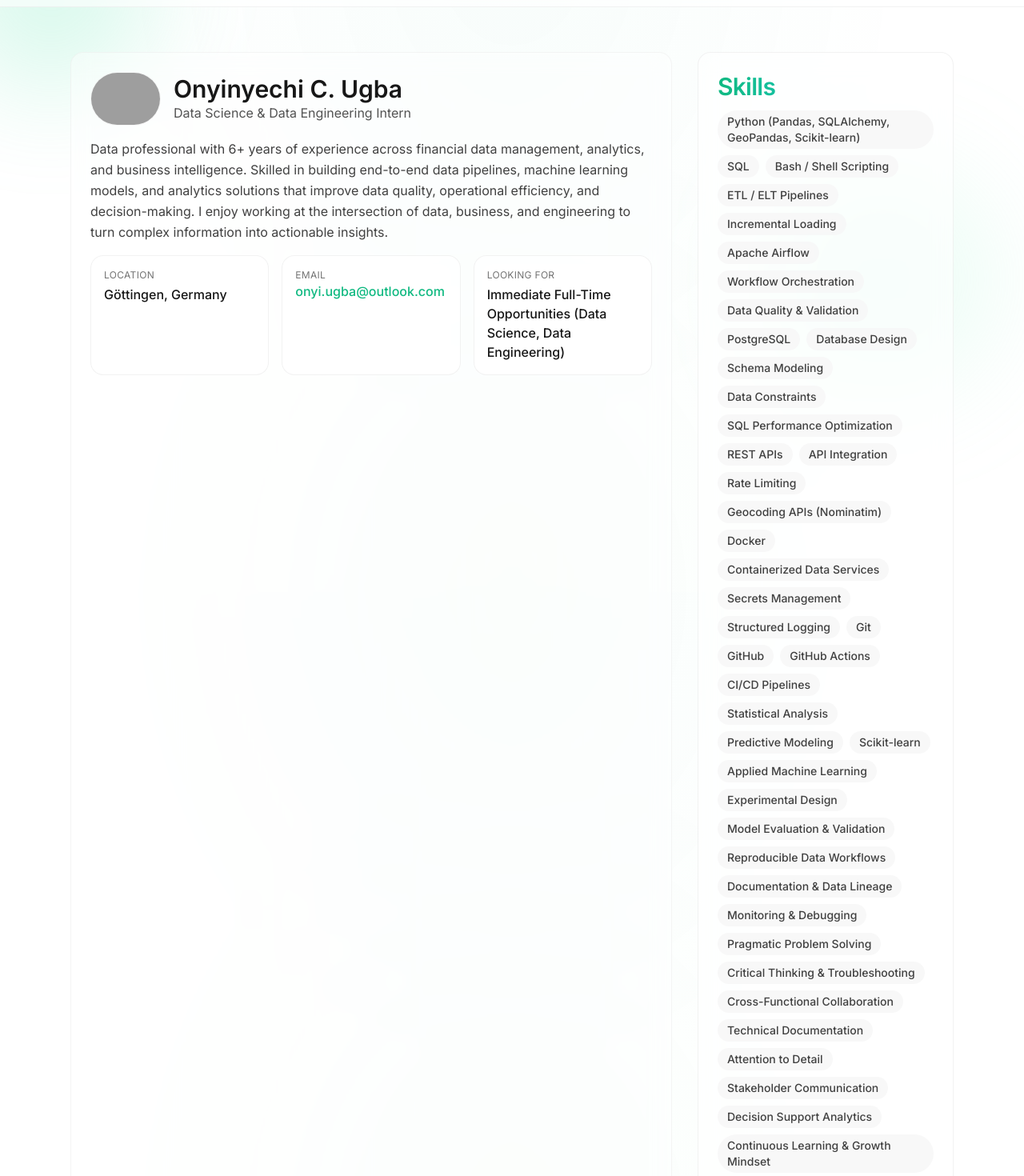
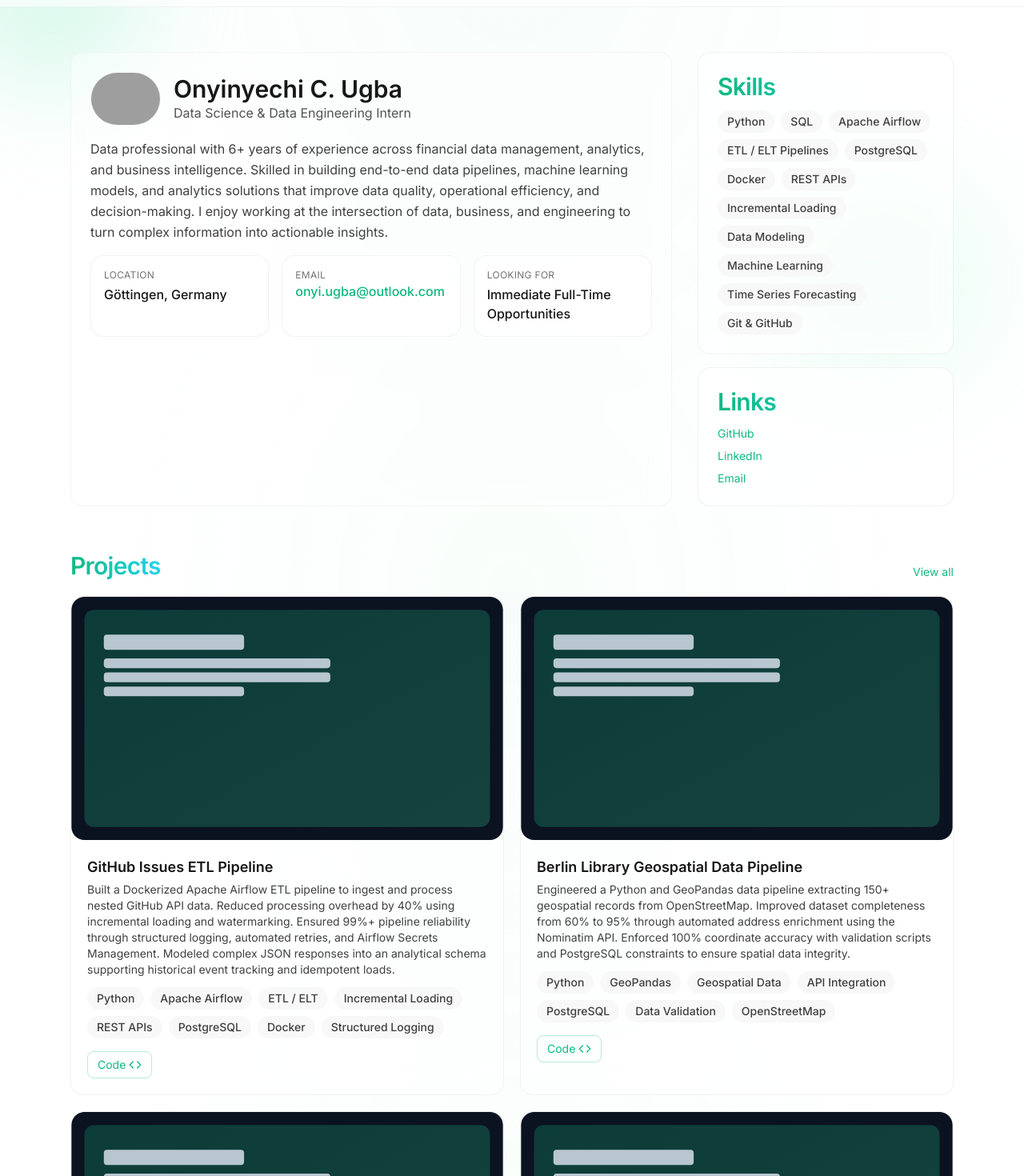
Before and after one commit to Onyi-RICH/onyinyechi-ugba-portfolio, a Next.js app: page / in a window 1280 px wide. Shown: the part 60-1530 px from the top of the page at 80% size. Built offline with nearby package versions, Linux system fonts and the light colour scheme; grey boxes are pictures that could not be loaded.

Commit message:
Revise profile skills

```diff
--- a/src/data/profile.ts
+++ b/src/data/profile.ts
@@ -24,69 +24,22 @@ export const profile: Profile = {
 
   location: "Göttingen, Germany",
   email: "onyi.ugba@outlook.com",
-  lookingFor: " Immediate Full-Time Opportunities (Data Science, Data Engineering)",
+  lookingFor: " Immediate Full-Time Opportunities",
   avatar: "/images/avatar.svg",
   resumeUrl: "https://www.linkedin.com/in/onyi-ugba/",
   skills: [
-   // Core Languages & Scripting
-  "Python (Pandas, SQLAlchemy, GeoPandas, Scikit-learn)",
+  "Python",
   "SQL",
-  "Bash / Shell Scripting",
-
-  // Data Engineering & Pipelines
+  "Apache Airflow",
   "ETL / ELT Pipelines",
+  "PostgreSQL",
+  "Docker",
+  "REST APIs",
   "Incremental Loading",
-  "Apache Airflow",
-  "Workflow Orchestration",
-  "Data Quality & Validation",
-
-  // Databases & Data Modeling
-  "PostgreSQL",
-  "Database Design",
-  "Schema Modeling",
-  "Data Constraints",
-  "SQL Performance Optimization",
-
-  // APIs & Data Integration
-  "REST APIs",
-  "API Integration",
-  "Rate Limiting",
-  "Geocoding APIs (Nominatim)",
-
-  // DevOps & Infrastructure
-  "Docker",
-  "Containerized Data Services",
-  "Secrets Management",
-  "Structured Logging",
-
-  // Version Control & CI/CD
-  "Git",
-  "GitHub",
-  "GitHub Actions",
-  "CI/CD Pipelines",
-
-  // Analytics & Machine Learning
-  "Statistical Analysis",
-  "Predictive Modeling",
-  "Scikit-learn",
-  "Applied Machine Learning",
-  "Experimental Design",
-  "Model Evaluation & Validation",
-
-  // Engineering Practices
-  "Reproducible Data Workflows",
-  "Documentation & Data Lineage",
-  "Monitoring & Debugging",
-
-  // Collaboration & Professional Skills
-  "Pragmatic Problem Solving",
-  "Critical Thinking & Troubleshooting",
-  "Cross-Functional Collaboration",
-  "Technical Documentation",
-  "Attention to Detail",
-  "Stakeholder Communication",
-  "Decision Support Analytics",
-  "Continuous Learning & Growth Mindset"
+  "Data Modeling",
+  "Machine Learning",
+  "Time Series Forecasting",
+  "Git & GitHub",
   ],
   links: [
     { label: "GitHub", href: "https://github.com/Onyi-RICH" },
```
